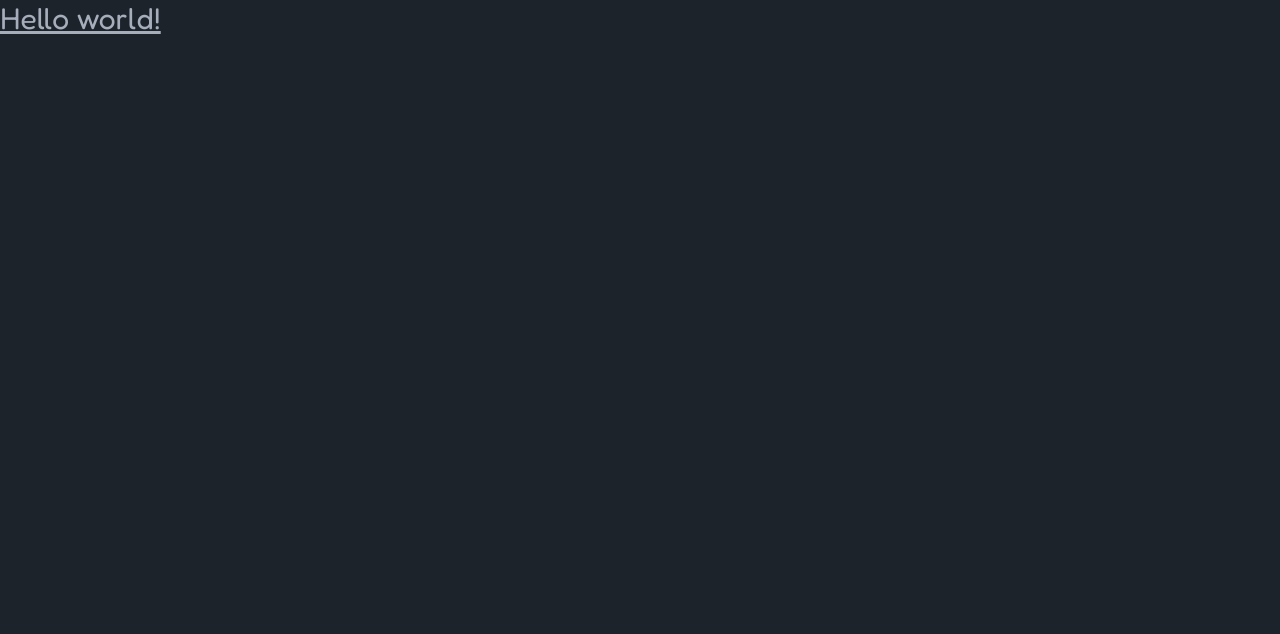
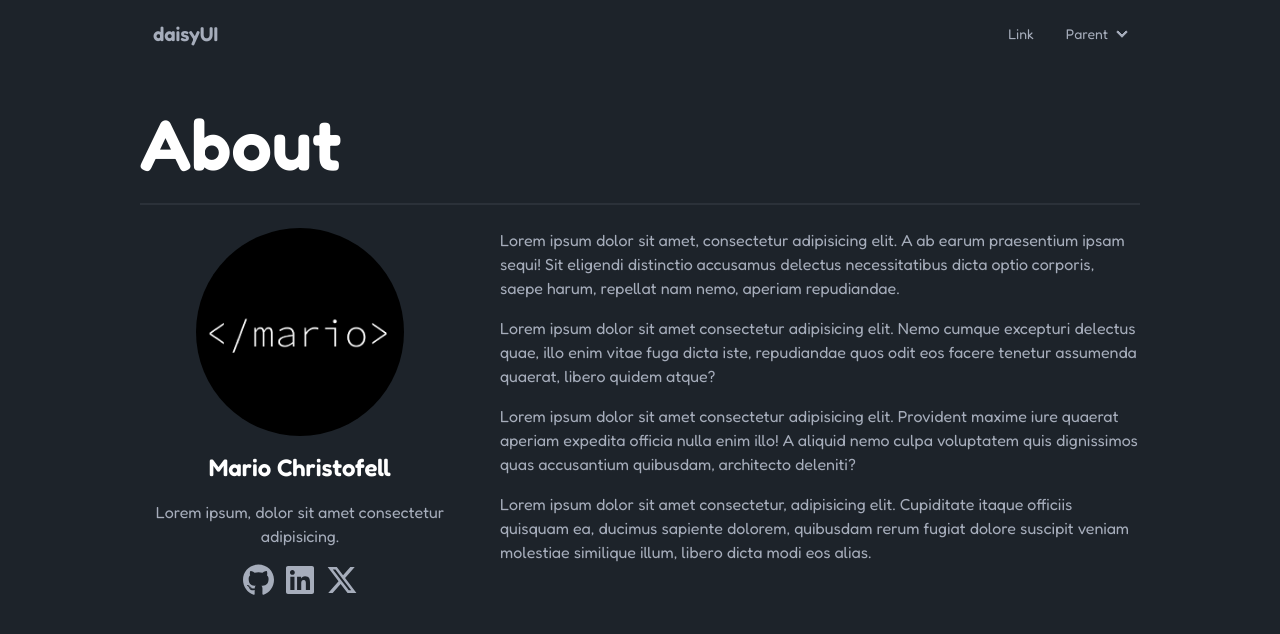
Before and after one commit to mariotbg11/Assignment-5-Online-Portfolio, a React (Vite) app: page / in a window 1280 px wide. Shown: the top 634 px of the page. Built offline with nearby package versions, Linux system fonts and the light colour scheme.

Commit message:
feat: create about me page

```diff
--- a/index.html
+++ b/index.html
@@ -12,7 +12,7 @@
       rel="stylesheet"
     />
   </head>
-  <body>
+  <body class="max-w-5xl mx-auto font-federoka">
     <div id="root"></div>
     <script type="module" src="/src/main.jsx"></script>
   </body>
--- a/package.json
+++ b/package.json
@@ -10,6 +10,10 @@
     "preview": "vite preview"
   },
   "dependencies": {
+    "@fortawesome/fontawesome-svg-core": "^6.6.0",
+    "@fortawesome/free-brands-svg-icons": "^6.6.0",
+    "@fortawesome/free-solid-svg-icons": "^6.6.0",
+    "@fortawesome/react-fontawesome": "^0.2.2",
     "react": "^18.3.1",
     "react-dom": "^18.3.1",
     "react-router-dom": "^6.26.2"
--- a/src/App.jsx
+++ b/src/App.jsx
@@ -1,8 +1,14 @@
+import Hero from "./components/Hero";
+import Navbar from "./components/Navbar";
+import AboutMe from "./pages/AboutMe";
+
 function App() {
   return (
-    <h1 className="text-3xl font-normal underline font-federoka">
-      Hello world!
-    </h1>
+    <>
+      <Navbar />
+      {/* <Hero /> */}
+      <AboutMe />
+    </>
   );
 }
 
--- a/src/components/Navbar.jsx
+++ b/src/components/Navbar.jsx
@@ -1,6 +1,6 @@
 function Navbar() {
   return (
-    <nav className="navbar font-federoka lg:px-20">
+    <nav className="navbar">
       <div className="flex-1">
         <a className="btn btn-ghost text-xl">daisyUI</a>
       </div>
--- /dev/null
+++ b/src/pages/AboutMe.jsx
@@ -0,0 +1,77 @@
+import profile from "../assets/mario.png";
+import { FontAwesomeIcon } from "@fortawesome/react-fontawesome";
+import {
+  faGithub,
+  faLinkedin,
+  faXTwitter,
+} from "@fortawesome/free-brands-svg-icons";
+
+function AboutMe() {
+  return (
+    <div className="py-10 px-3">
+      <h1 className="text-3xl md:text-5xl lg:text-7xl font-semibold text-white">
+        About
+      </h1>
+      <div className="divider"></div>
+      <div className="lg:flex gap-10">
+        <div className="flex flex-col justify-center items-center gap-4 w-full lg:w-1/3 text-center mb-10">
+          <div className="avatar">
+            <div className="w-52 rounded-full">
+              <img src={profile} />
+            </div>
+          </div>
+          <h3 className="text-2xl text-white font-semibold">
+            Mario Christofell
+          </h3>
+          <p className="w-52 lg:w-full">
+            Lorem ipsum, dolor sit amet consectetur adipisicing.
+          </p>
+          <div className="flex flex-row gap-3">
+            <FontAwesomeIcon
+              icon={faGithub}
+              className="fa-2xl hover:text-cyan-300 cursor-pointer"
+            />
+            <FontAwesomeIcon
+              icon={faLinkedin}
+              className="fa-2xl hover:text-cyan-300 cursor-pointer"
+            />
+            <FontAwesomeIcon
+              icon={faXTwitter}
+              className="fa-2xl hover:text-cyan-300 cursor-pointer"
+            />
+          </div>
+        </div>
+        <div className="w-full lg:w-2/3">
+          <div className="flex flex-col gap-4">
+            <p>
+              Lorem ipsum dolor sit amet, consectetur adipisicing elit. A ab
+              earum praesentium ipsam sequi! Sit eligendi distinctio accusamus
+              delectus necessitatibus dicta optio corporis, saepe harum,
+              repellat nam nemo, aperiam repudiandae.
+            </p>
+            <p>
+              Lorem ipsum dolor sit amet consectetur adipisicing elit. Nemo
+              cumque excepturi delectus quae, illo enim vitae fuga dicta iste,
+              repudiandae quos odit eos facere tenetur assumenda quaerat, libero
+              quidem atque?
+            </p>
+            <p>
+              Lorem ipsum dolor sit amet consectetur adipisicing elit. Provident
+              maxime iure quaerat aperiam expedita officia nulla enim illo! A
+              aliquid nemo culpa voluptatem quis dignissimos quas accusantium
+              quibusdam, architecto deleniti?
+            </p>
+            <p>
+              Lorem ipsum dolor sit amet consectetur, adipisicing elit.
+              Cupiditate itaque officiis quisquam ea, ducimus sapiente dolorem,
+              quibusdam rerum fugiat dolore suscipit veniam molestiae similique
+              illum, libero dicta modi eos alias.
+            </p>
+          </div>
+        </div>
+      </div>
+    </div>
+  );
+}
+
+export default AboutMe;
```
Also changed, not shown: 1 other file (tests, documents, lock files or other folders).
